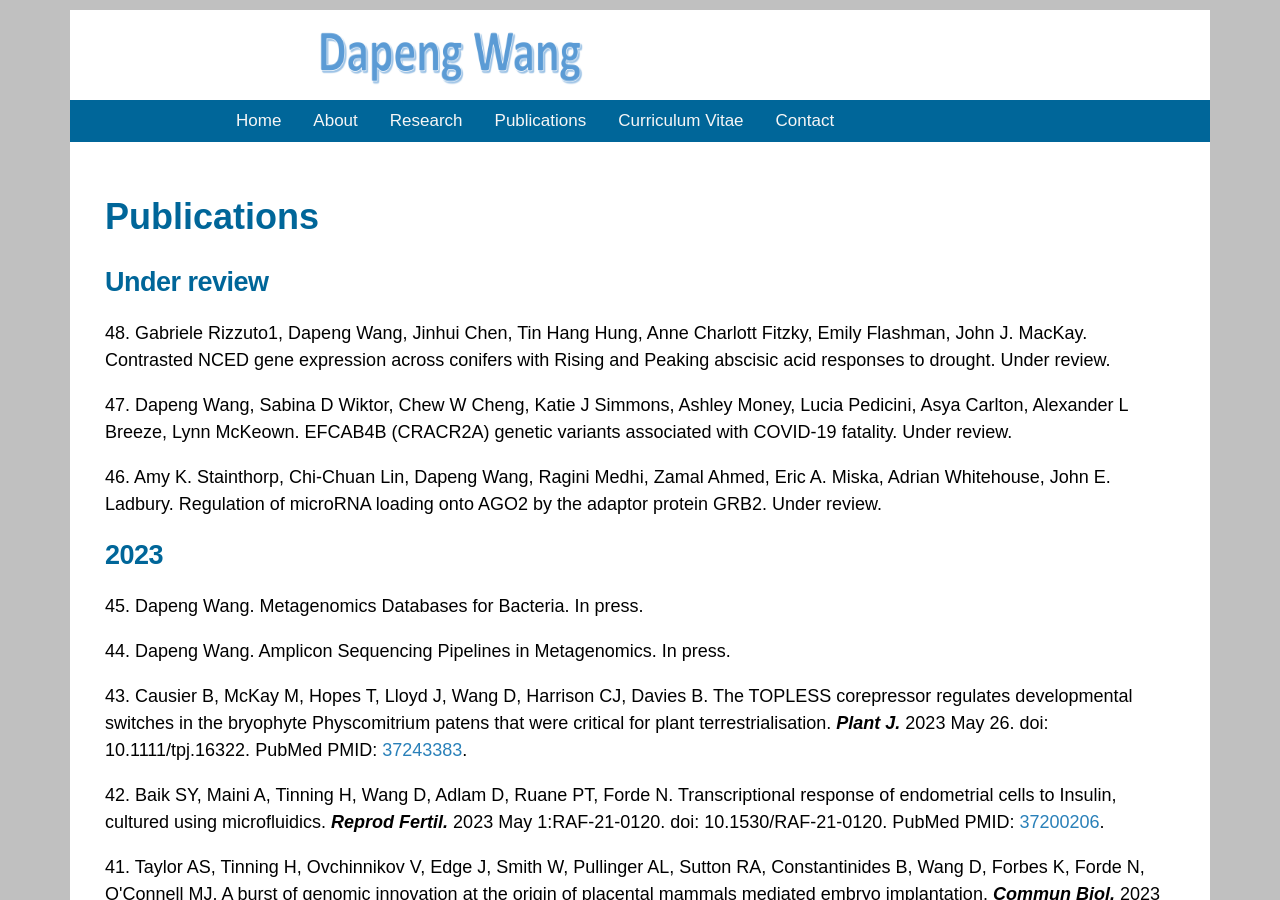
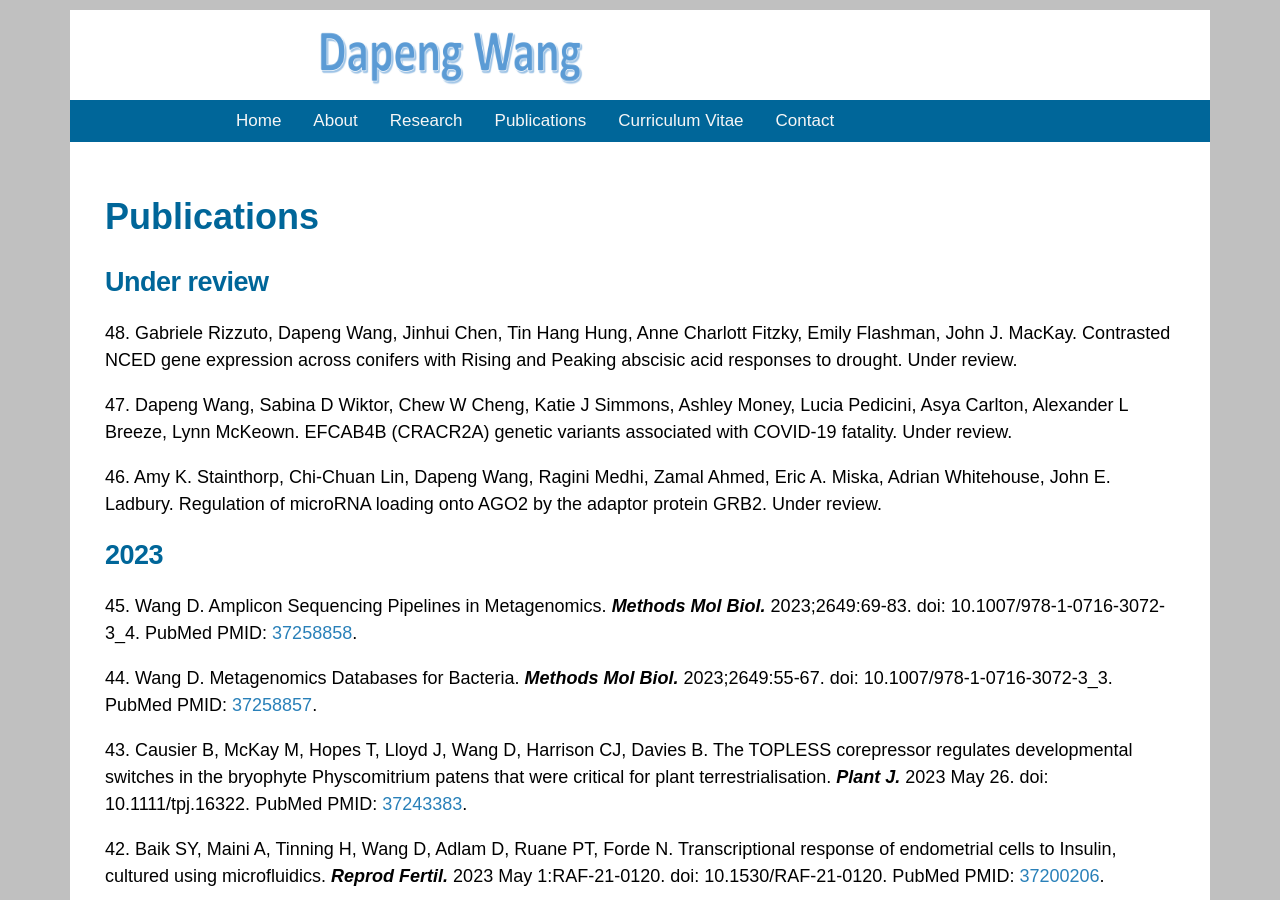
Before and after one commit to NextGenBioinformatics/dapeng-wang, a Jekyll site: the page publications.html, which Jekyll copies as it is, in a window 1280 px wide and 900 px high. Built offline with Jekyll 4.4.1, drawn with Linux system fonts in a browser that asks for light colours.

Commit message:
Add files via upload

```diff
--- a/publications.html
+++ b/publications.html
@@ -36,7 +36,7 @@
 
                 <h2>Under review</h2>
 
-                <p>48. Gabriele Rizzuto1, Dapeng Wang, Jinhui Chen, Tin Hang Hung, Anne Charlott Fitzky, Emily Flashman, John J. MacKay. Contrasted NCED gene expression across conifers with Rising and Peaking abscisic acid responses to drought. Under review.</p>
+                <p>48. Gabriele Rizzuto, Dapeng Wang, Jinhui Chen, Tin Hang Hung, Anne Charlott Fitzky, Emily Flashman, John J. MacKay. Contrasted NCED gene expression across conifers with Rising and Peaking abscisic acid responses to drought. Under review.</p>
 
                 <p>47. Dapeng Wang, Sabina D Wiktor, Chew W Cheng, Katie J Simmons, Ashley Money, Lucia Pedicini, Asya Carlton, Alexander L Breeze, Lynn McKeown. EFCAB4B (CRACR2A) genetic variants associated with COVID-19 fatality. Under review.</p>
 
@@ -44,9 +44,9 @@
 
                 <h2>2023</h2>
 
-                <p>45. Dapeng Wang. Metagenomics Databases for Bacteria. In press.</p>
+                <p>45. Wang D. Amplicon Sequencing Pipelines in Metagenomics. <b><i>Methods Mol Biol.</i></b> 2023;2649:69-83. doi: 10.1007/978-1-0716-3072-3_4. PubMed PMID: <a target="blank" href="https://pubmed.ncbi.nlm.nih.gov/37258858/">37258858</a>.</p>
 
-                <p>44. Dapeng Wang. Amplicon Sequencing Pipelines in Metagenomics. In press.</p>
+                <p>44. Wang D. Metagenomics Databases for Bacteria. <b><i>Methods Mol Biol.</i></b> 2023;2649:55-67. doi: 10.1007/978-1-0716-3072-3_3. PubMed PMID: <a target="blank" href="https://pubmed.ncbi.nlm.nih.gov/37258857/">37258857</a>.</p>
 
                 <p>43. Causier B, McKay M, Hopes T, Lloyd J, Wang D, Harrison CJ, Davies B. The TOPLESS corepressor regulates developmental switches in the bryophyte Physcomitrium patens that were critical for plant terrestrialisation. <b><i>Plant J.</i></b> 2023 May 26. doi: 10.1111/tpj.16322. PubMed PMID: <a target="blank" href="https://pubmed.ncbi.nlm.nih.gov/37243383/">37243383</a>.</p>
 
```
